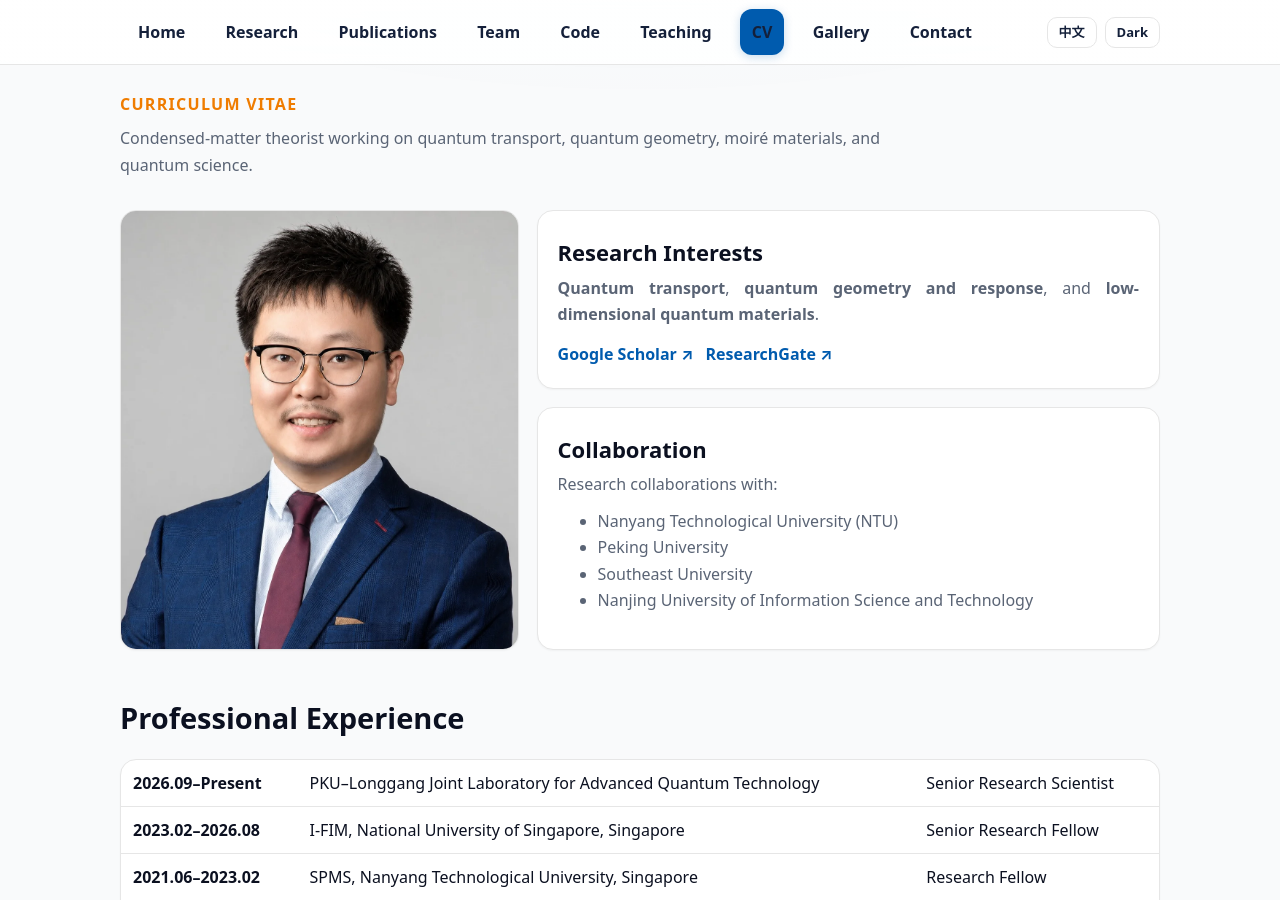
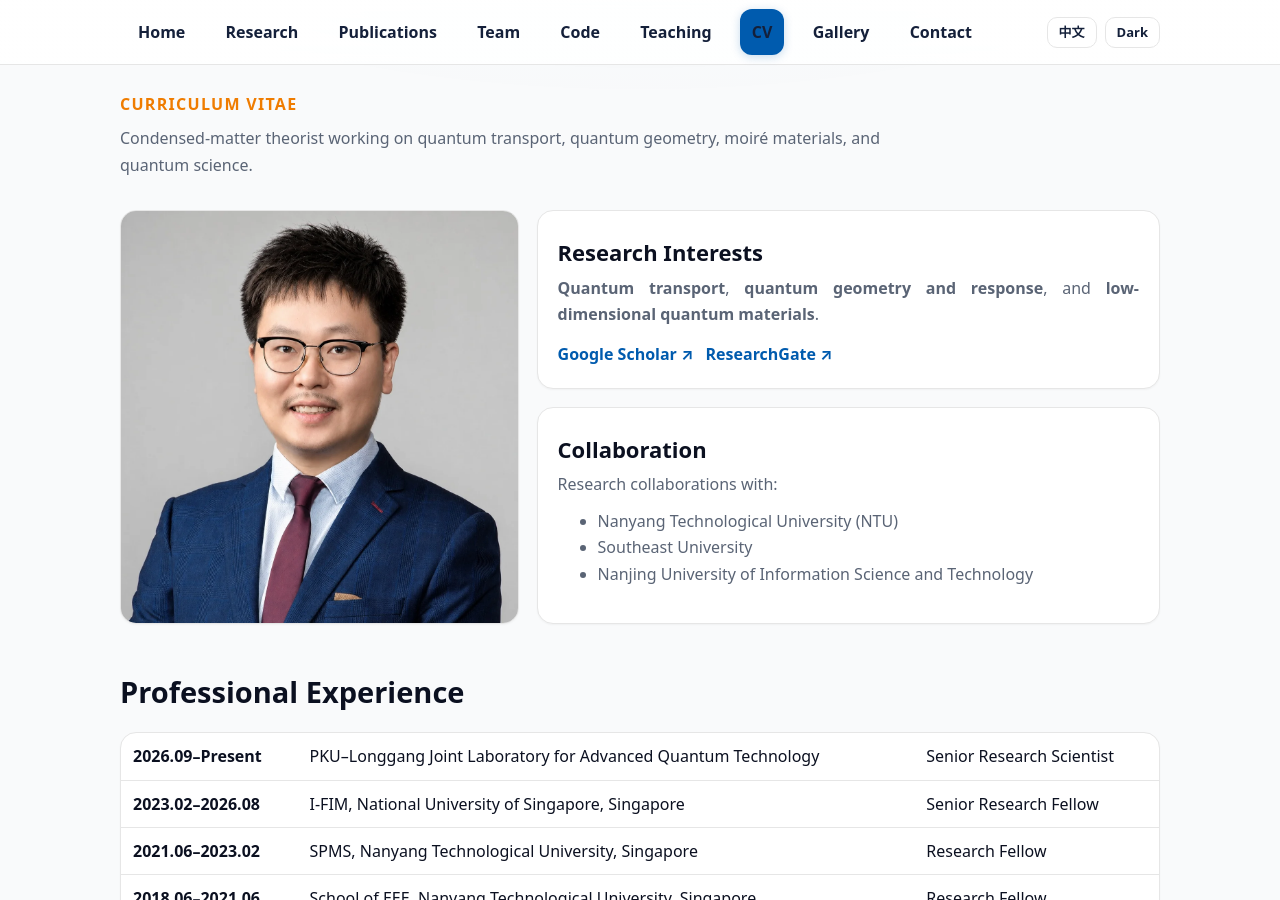
Before and after one commit to sunohao/sunohao.github.io, a Jekyll site: the page built from cv/index.md, in a window 1280 px wide and 900 px high. Built offline with Jekyll 4.4.1, drawn with Linux system fonts in a browser that asks for light colours.

Commit message:
Remove Peking University from collaboration list

```diff
--- a/cv/index.md
+++ b/cv/index.md
@@ -71,7 +71,6 @@ permalink: /cv.html
       <p class="muted">Research collaborations with:</p>
       <ul class="muted" style="margin-top:10px;">
         <li>Nanyang Technological University (NTU)</li>
-        <li>Peking University</li>
         <li>Southeast University</li>
         <li>Nanjing University of Information Science and Technology</li>
       </ul>
```
